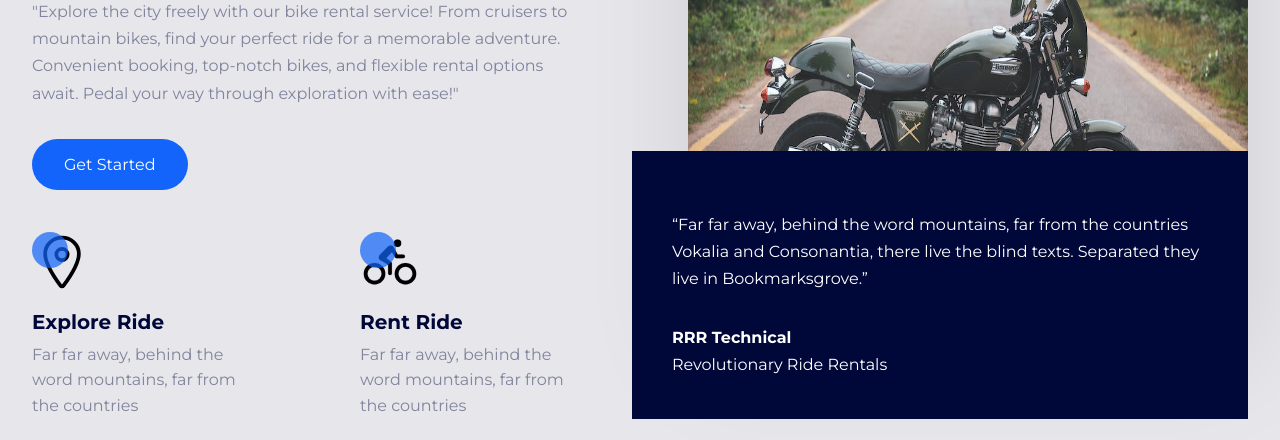
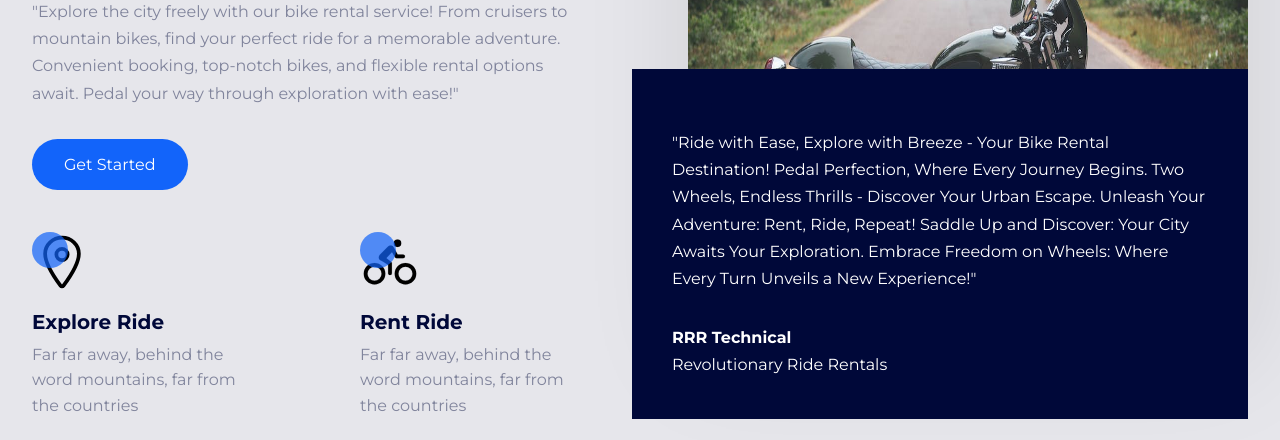
Before and after one commit to Mohammedrumanmalik17/RevolutionaryRideRentals, a plain HTML site: page index.html in a window 1280 px wide. Shown: the part 360-800 px from the top of the page. Drawn offline with nearby package versions, Linux system fonts and the light colour scheme.

Commit message:
Update index.html

```diff
--- a/index.html
+++ b/index.html
@@ -80,9 +80,13 @@
             />
             <div class="hero-img-overlay">
               <p class="para">
-                “Far far away, behind the word mountains, far from the countries
-                Vokalia and Consonantia, there live the blind texts. Separated
-                they live in Bookmarksgrove.”
+
+"Ride with Ease, Explore with Breeze - Your Bike Rental Destination!
+Pedal Perfection, Where Every Journey Begins.
+Two Wheels, Endless Thrills - Discover Your Urban Escape.
+Unleash Your Adventure: Rent, Ride, Repeat!
+Saddle Up and Discover: Your City Awaits Your Exploration.
+Embrace Freedom on Wheels: Where Every Turn Unveils a New Experience!"
               </p>
               <p class="para">RRR Technical</p>
               <p class="para">Revolutionary Ride Rentals</p>
```
